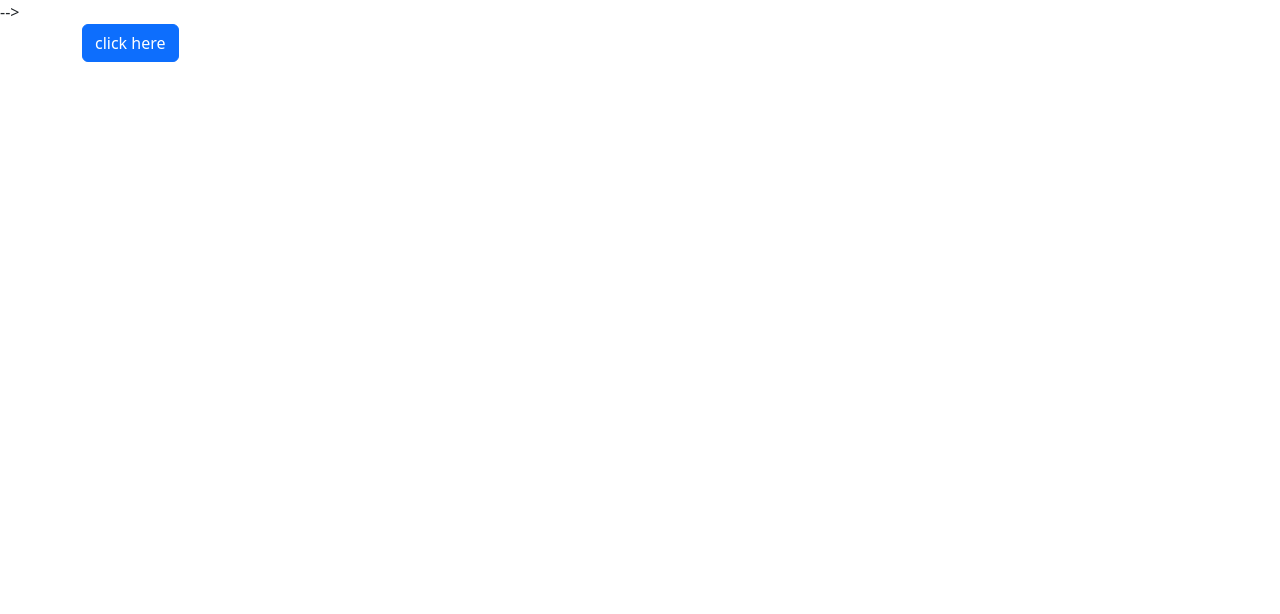
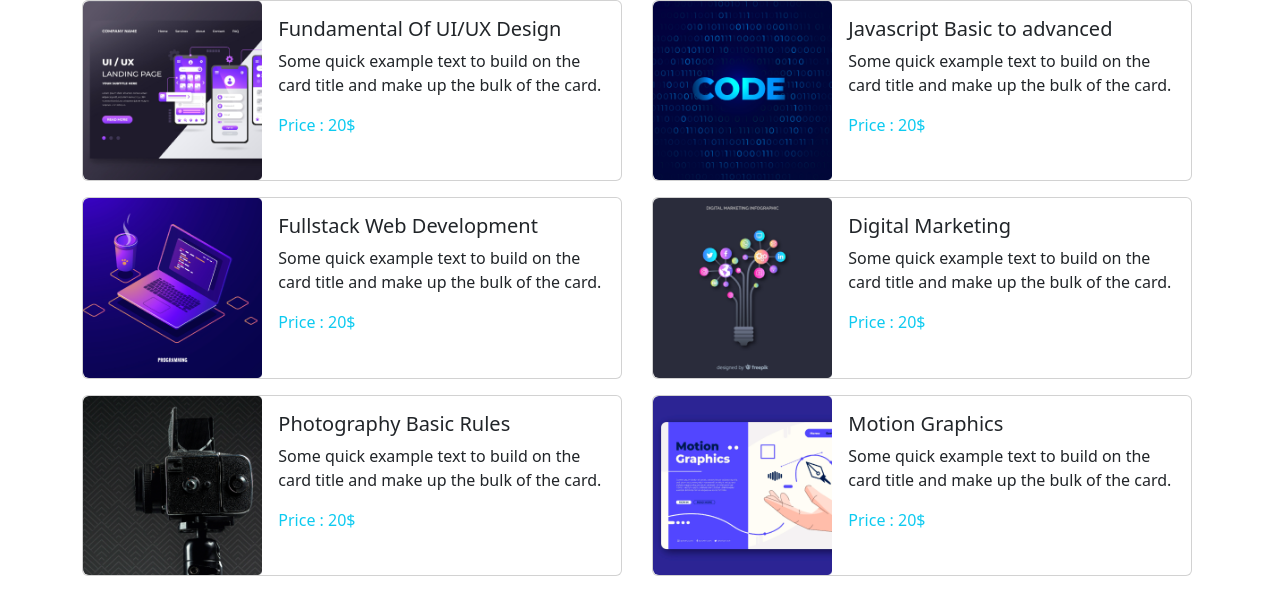
Before and after one commit to arafatsikder/assignment-3, a plain HTML site: page TEST.html in a window 1280 px wide. Drawn offline with nearby package versions, Linux system fonts and the light colour scheme.

Commit message:
responsive

```diff
--- a/TEST.html
+++ b/TEST.html
@@ -13,59 +13,120 @@
 
 <body>
 
-    <!-- Button trigger modal
-    <button type="button" class="btn btn-primary" data-toggle="modal" data-target="#exampleModal">
-        Launch demo modal
-    </button>
-
-    <!-- Modal -->
-    <!-- <div class="modal fade" id="exampleModal" tabindex="-1" role="dialog" aria-labelledby="exampleModalLabel"
-
-
-        aria-hidden="true">
-        <div class="modal-dialog" role="document">
-            <div class="modal-content">
-                <div class="modal-header">
-                    <h5 class="modal-title" id="exampleModalLabel">Modal title</h5>
-                    <button type="button" class="close" data-dismiss="modal" aria-label="Close">
-                        <span aria-hidden="true">&times;</span>
-                    </button>
-                </div>
-                <div class="modal-body">
-                    ...
-                </div>
-                <div class="modal-footer">
-                    <button type="button" class="btn btn-secondary" data-dismiss="modal">Close</button>
-                    <button type="button" class="btn btn-primary">Save changes</button>
+    <div class="container ">
+        <div class="row ">
+            <div class="col col-lg-6 col-sm-12 col-12">
+                <div class="card mb-3" style="max-width: 540px;">
+                    <div class="row g-0">
+                        <div class="col-md-4">
+                            <img src="images/course/course-1.png" class="img-fluid rounded-start" alt="...">
+                        </div>
+                        <div class="col-md-8">
+                            <div class="card-body">
+                                <h5 class="card-title">Fundamental Of UI/UX Design</h5>
+                                <p class="card-text text-secontary">Some quick example text to build on the card
+                                    title
+                                    and make up the bulk of the card.</p>
+                                <p class="card-text text-info">Price : 20$</p>
+                            </div>
+                        </div>
+                    </div>
                 </div>
             </div>
-        </div>
-    </div> --> -->
-
-
-    <div class="container">
-        <button class="btn btn-primary" data toggle="modal" data-target="#mymodal">click here</button>
-
-        <div class="modal" id="mymodal">
-            <div class="modal-dialogue">
-                <div class="modal-content">
-                    Lorem ipsum dolor sit amet consectetur adipisicing elit. Aspernatur, obcaecati provident
-                    reprehenderit laudantium cupiditate similique placeat ea quo eos. Quia?
+            <div class="col col-lg-6 col-sm-12 col-12">
+                <div class="card mb-3" style="max-width: 540px;">
+                    <div class="row g-0">
+                        <div class="col-md-4">
+                            <img src="images/course/course-2.png" class="img-fluid rounded-start" alt="...">
+                        </div>
+                        <div class="col-md-8">
+                            <div class="card-body">
+                                <h5 class="card-title">Javascript Basic to advanced</h5>
+                                <p class="card-text text-secontary">Some quick example text to build on the card
+                                    title
+                                    and make up the bulk of the card.</p>
+                                <p class="card-text text-info">Price : 20$</p>
+                            </div>
+                        </div>
+                    </div>
                 </div>
             </div>
+            <div class="col col-lg-6 col-sm-12 col-12">
+                <div class="card mb-3" style="max-width: 540px;">
+                    <div class="row g-0">
+                        <div class="col-md-4">
+                            <img src="images/course/course-3.png" class="img-fluid rounded-start" alt="...">
+                        </div>
+                        <div class="col-md-8">
+                            <div class="card-body">
+                                <h5 class="card-title">Fullstack Web Development</h5>
+                                <p class="card-text text-secontary">Some quick example text to build on the card
+                                    title
+                                    and make up the bulk of the card.</p>
+                                <p class="card-text text-info">Price : 20$</p>
+                            </div>
+                        </div>
+                    </div>
+                </div>
+            </div>
+            <div class="col col-lg-6 col-sm-12 col-12">
+                <div class="card mb-3" style="max-width: 540px;">
+                    <div class="row g-0">
+                        <div class="col-md-4">
+                            <img src="images/course/course-4.png" class="img-fluid rounded-start" alt="...">
+                        </div>
+                        <div class="col-md-8">
+                            <div class="card-body">
+                                <h5 class="card-title">Digital Marketing</h5>
+                                <p class="card-text text-secontary">Some quick example text to build on the card
+                                    title
+                                    and make up the bulk of the card.</p>
+                                <p class="card-text text-info">Price : 20$</p>
+                            </div>
+                        </div>
+                    </div>
+                </div>
+            </div>
+            <div class="col col-lg-6 col-sm-12 col-12">
+                <div class="card mb-3" style="max-width: 540px;">
+                    <div class="row g-0">
+                        <div class="col-md-4">
+                            <img src="images/course/course-5.png" class="img-fluid rounded-start" alt="...">
+                        </div>
+                        <div class="col-md-8">
+                            <div class="card-body">
+                                <h5 class="card-title">Photography Basic Rules</h5>
+                                <p class="card-text text-secontary">Some quick example text to build on the card
+                                    title
+                                    and make up the bulk of the card.</p>
+                                <p class="card-text text-info">Price : 20$</p>
+                            </div>
+                        </div>
+                    </div>
+                </div>
+            </div>
+            <div class="col col-lg-6 col-sm-12 col-12">
+                <div class="card mb-3" style="max-width: 540px;">
+                    <div class="row g-0">
+                        <div class="col-md-4">
+                            <img src="images/course/course-6.png" class="img-fluid rounded-start" alt="...">
+                        </div>
+                        <div class="col-md-8">
+                            <div class="card-body">
+                                <h5 class="card-title">Motion Graphics</h5>
+                                <p class="card-text text-secontary">Some quick example text to build on the card
+                                    title
+                                    and make up the bulk of the card.</p>
+                                <p class="card-text text-info">Price : 20$</p>
+                            </div>
+                        </div>
+                    </div>
+                </div>
+            </div>
+
         </div>
     </div>
-
-    <script src="https://code.jquery.com/jquery-3.6.0.min.js"
-        integrity="sha256-/xUj+3OJU5yExlq6GSYGSHk7tPXikynS7ogEvDej/m4=" crossorigin="anonymous"></script>
-
-    <script src="https://cdn.jsdelivr.net/npm/bootstrap@5.2.0/dist/js/bootstrap.bundle.min.js"
-        integrity="sha384-A3rJD856KowSb7dwlZdYEkO39Gagi7vIsF0jrRAoQmDKKtQBHUuLZ9AsSv4jD4Xa"
-        crossorigin="anonymous"></script>
-
-    <script src="https://cdn.jsdelivr.net/npm/bootstrap@5.2.0/dist/js/bootstrap.min.js"
-        integrity="sha384-ODmDIVzN+pFdexxHEHFBQH3/9/vQ9uori45z4JjnFsRydbmQbmL5t1tQ0culUzyK"
-        crossorigin="anonymous"></script>
+    <script src="https://cdn.jsdelivr.net/npm/bootstrap@5.2.0/dist/js/bootstrap.bundle.min.js"></script>
 
 </body>
 
```
Also changed, not shown: index.html (+27 -30 lines).
